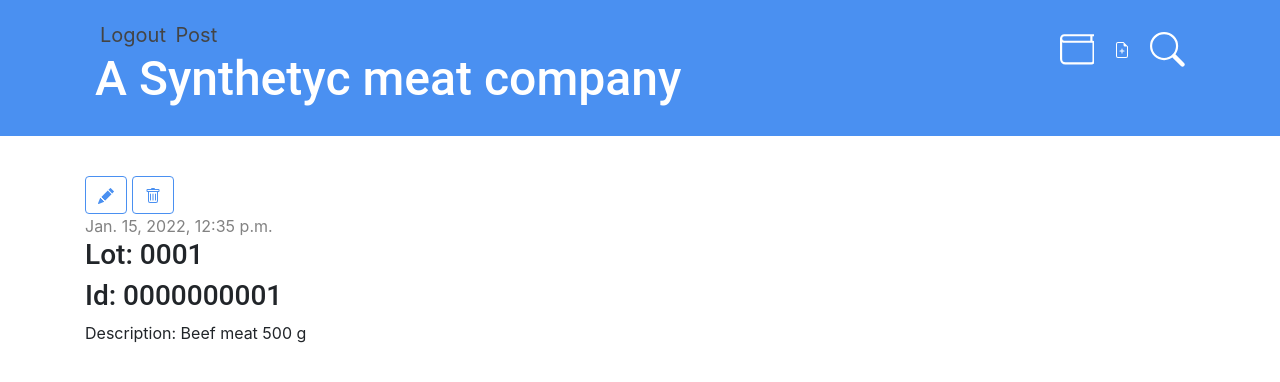
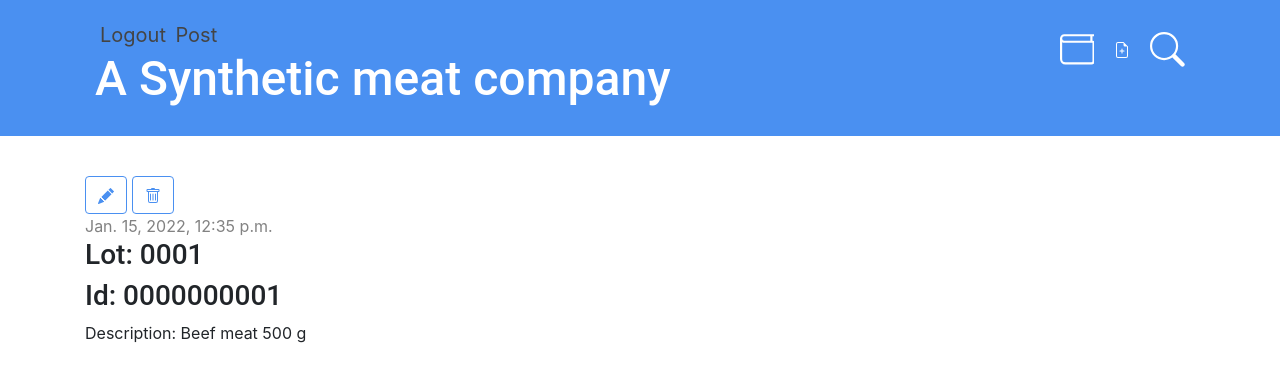
Before and after one commit to filipposaretta/meatCompany, a Django app: page /lot/1/ in a window 1280 px wide. Shown: the top 382 px of the page. Run offline with Django 3.2, Linux system fonts and the light colour scheme; a user stored in the database is signed in; data comes from the database, SQL or seed files in the repository.

Commit message:
Update base_lot.html

```diff
--- a/api/templates/api/base_lot.html
+++ b/api/templates/api/base_lot.html
@@ -2,7 +2,7 @@
 <!DOCTYPE html>
 <html>
     <head>
-        <title>A synthetyc meat company</title>
+        <title>A synthetic meat company</title>
         <link rel="stylesheet" href="https://cdn.jsdelivr.net/npm/bootstrap@4.5.3/dist/css/bootstrap.min.css" integrity="sha384-TX8t27EcRE3e/ihU7zmQxVncDAy5uIKz4rEkgIXeMed4M0jlfIDPvg6uqKI2xXr2" crossorigin="anonymous">
         <link rel="stylesheet" href="{% static 'css/api.css' %}">
         <link href="//fonts.googleapis.com/css?family=Lobster&subset=latin,latin-ext" rel="stylesheet" type="text/css">
@@ -27,7 +27,7 @@
                     <a href="{% url 'signup' %}" class="left-menu">Sign Up</a>
                     <a href="{% url 'post_list' %}" class="left-menu">Post</a>
                 {% endif %}
-                <h1><a href="/">A Synthetyc meat company</a></h1>
+                <h1><a href="/">A Synthetic meat company</a></h1>
             </div>
         </div>
         <main class="container">
```
